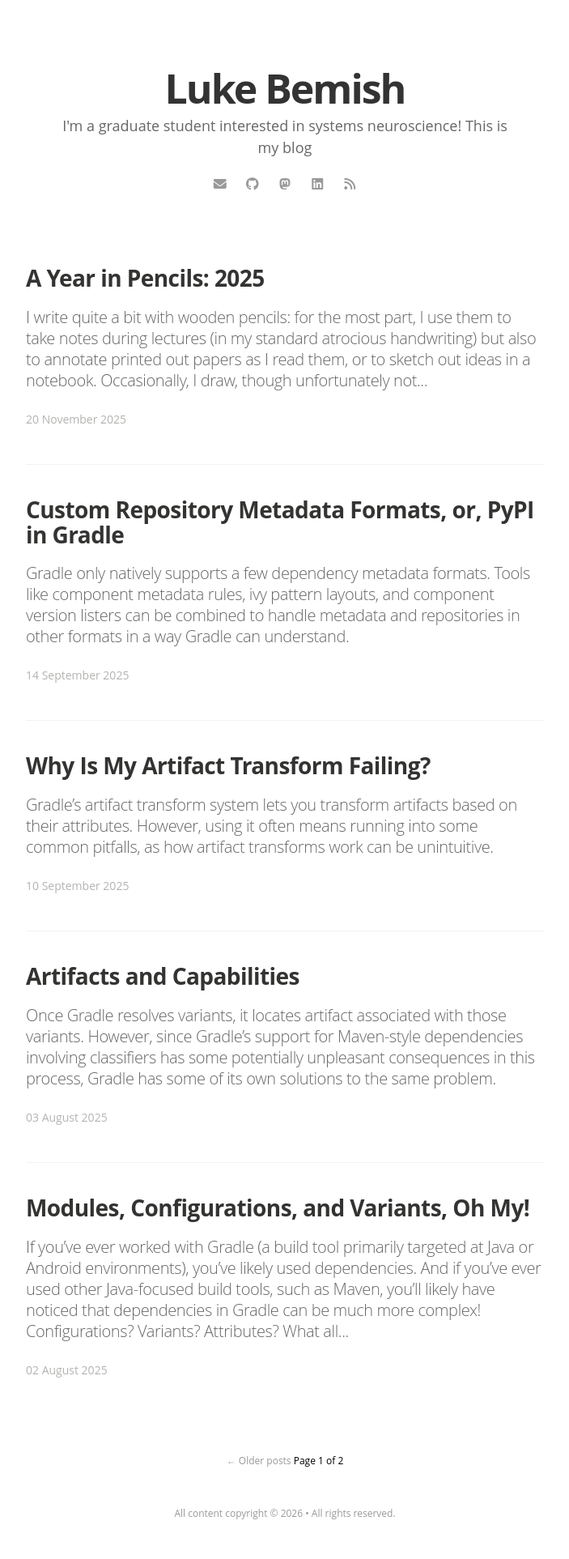
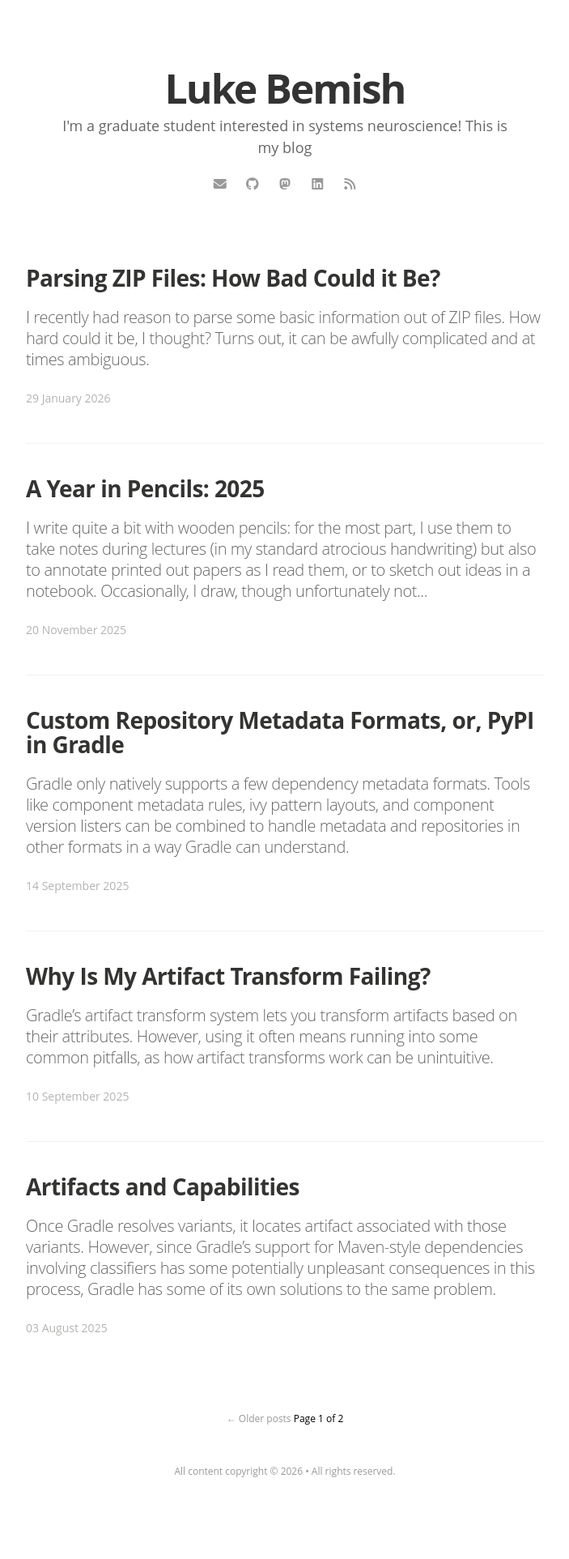
Before and after one commit to lukebemish/lukebemish.github.io, a Jekyll site: the page built from index.html, in a window 1280 px wide. Shown: the whole page at 81% size, without its empty margins (288-991 px from the left). Built offline with Jekyll 4.4.1, drawn with Linux system fonts in a browser that asks for light colours; nearby versions of some CDN libraries; some web fonts are replaced; the list of posts is cut into pages by our own code; after the commit the page ends 1873 px from its top, so only the background shows below that; part of the change alters nothing that is shown.

Commit message:
2025-01-29: Parsing ZIP Files

````diff
--- /dev/null
+++ b/_posts/2026-01-29-zip-files.md
@@ -0,0 +1,168 @@
+---
+layout: post
+title: 'Parsing ZIP Files: How Bad Could it Be?'
+author: Luke Bemish
+---
+
+I recently had reason to parse some basic information out of ZIP files. How hard could it be, I thought? Turns out, it can be awfully complicated and at times ambiguous.
+
+## The spec
+
+To start with, there're a few different specifications for ZIP files floating around. PKWARE publishes their "APPNOTE" describing the file format, with the most recent
+available version being [6.3.10](https://pkwaredownloads.blob.core.windows.net/pem/APPNOTE-6.3.10.txt), intended to ensure the interoperability of ZIP files across different
+implementations. There's also the [Info-ZIP Application Note](http://www.info-zip.org/doc/appnote-19970311-iz.zip), upon which Java's utilities for reading ZIP files, and by proxy `.jar` files, is based. The Info-ZIP note that Java references is based on an older version of PKWARE's appnote from 1996 that has been, to quote the disclaimer at the front, "unofficially corrected and extended". I figured I would start with PKWARE's APPNOTE, since the two don't seem to differ that much in the parts I was interested in.
+
+## The file structure
+
+First thing's first, the piece of a ZIP file that identifies it as such is the end of central directory header (EOCD record):
+
+> A ZIP file MUST contain an "end of central directory record". [...]
+> A ZIP file MUST have only one "end of central directory record". Other
+> records defined in this specification MAY be used as needed to support
+> storage requirements for individual ZIP files
+
+In fact, you can have an "empty" ZIP file that contains nothing but the EOCD record. Then, there're a few other headers that make up a zip file.
+Including just the core records, the general structure of a zip file should look something like:
+
+```
+[local file header 1]
+[file data 1]
+...
+[local file header n]
+[file data n]
+[central directory header 1]
+...
+[central directory header n]
+[end of central directory record]
+```
+
+There are, of course, some extra records that could pop up: various ones for handling encryption, the ZIP64 extension, and various
+other use cases. For what I was doing, I didn't foresee having to handle any of this (my goal was to pull out specific information from the ZIP,
+not to build a full-fledged ZIP utility, after all).
+
+Let's take a look at the EOCD record:
+
+```
+end of central dir signature    4 bytes  (0x06054b50)
+number of this disk             2 bytes
+number of the disk with the
+start of the central directory  2 bytes
+total number of entries in the
+central directory on this disk  2 bytes
+total number of entries in
+the central directory           2 bytes
+size of the central directory   4 bytes
+offset of start of central
+directory with respect to
+the starting disk number        4 bytes
+.ZIP file comment length        2 bytes
+.ZIP file comment       (variable size)
+```
+
+Hmm... we get a magic number, some information to locate the rest of the central directory, and... wait what?
+
+```
+.ZIP file comment length        2 bytes
+.ZIP file comment       (variable size)
+```
+
+Ooookay. So the EOCD record, which is what tells us that this file is a ZIP file to begin with, can't just be located by looking for the magic number at a fixed offset from the end, since it ends with a variable-length field. This looks fun!
+
+## Reading records
+
+With this in mind, there are a few naive ways to start parsing a ZIP: do I parse from the front, looking at the magic numbers for the various records as I go? Or do I start from the end, find the EOCD record, and then locate the other records from there?
+
+The format seems to force my hand here to a degree; ZIP files are allowed to be "self-extracting", including code to extract them for some platform. For a file to be
+self-extracting and still be a valid ZIP file, you would need to shove some executable logic at the front of the file before any of the ZIP records start:
+
+```
+[executable stub]
+[files]
+[central directory]
+[EOCD]
+```
+
+And there's nothing to say that that executable stub couldn't contain byte sequences identical to the magic numbers for ZIP records. In other words, you can have junk data
+present at the start of a ZIP file and still have it be a valid ZIP file.
+
+At some level, this makes sense; if junk data is allowed at the beginning of a ZIP file or elsewhere within it, you could delete or update files from a ZIP without having to modify the early parts of the file this way, with the old local file header and data simply becoming junk data while you modify the EOCD and/or append the new version of the file to the end. This could be quite useful when working with ZIP files spread across multiple disks (though I doubt that's as common of a use case now as it must have been when the format was first designed).
+
+With that in mind, it looks like the only valid way to determine the structure of the ZIP file is to find the EOCD record, and then to work from there. The EOCD record will
+point to the rest of the central directory, which in turn points to the local file headers and data. There's just one issue: there are at least two ways to look for the EOCD record.
+
+## A truly awful ZIP file
+
+The EOCD record is identified by its magic number. However, it by no means will necessarily be the only occurrence of that magic number in the file: for instance, if another zip is stored uncompressed within the zip, its EOCD record will also be present (albeit pointing to nonsensical offsets, and with an incorrect comment length). So it seems like one approach would be to scan through from the front of the file (or from the maximum-length-of-an-EOCD-record offset from the end of the file, rather) looking for the magic number, and then validate that it's a valid EOCD record that reaches the end of the file.
+
+Of course, you could _also_ scan backwards from the end of the file, looking for the magic number, and then validating that it's followed by a valid EOCD record once you find it. Surely these two approaches would yield the same result, right?
+
+A ZIP file can contain arbitrary junk data at the start, which is necessary to support self-extracting ZIP archives. PKWARE's spec also doesn't seem to place any restrictions on the contents of the ZIP file comment field in the EOCD record, other than the limit on its length, so in theory you could store whatever you wanted to _there_ too. So what would happen if you made a ZIP file with an EOCD record whose comment field contained another ZIP file, such that no matter which EOCD record you find first, you get a valid ZIP file? Something like
+
+```
+[files (A)]
+[central directory (A)]
+[EOCD (A) with comment containing:
+    [files (B)]
+    [central directory (B)]
+    [EOCD (B)]
+]
+```
+
+Where all the offsets are valid and the like. Making such a file manually isn't that hard; I just took two ZIP files, added the size of the former to all the offsets in the latter's EOCD and central directory headers, and then set the comment length of the former's EOCD to the size of the latter and combined the two. You can download the resulting ZIP file [here](/assets/files/posts/2026-01-29-zip-files/why.zip).
+
+## Implementation details
+
+It would be lovely if everyone had decided to parse this kind of file the same way, but unfortunately that seems to not be the case. The archive contains a single `foo.txt` file if you locate the first EOCD record, and a single `bar.txt` file if you locate the second one. Here's how various implementations treat it:
+
+<table>
+    <tbody>
+        <tr>
+            <th colspan="2"><strong>Command line utilities</strong></th>
+        </tr>
+        <tr>
+            <td><code>unzip</code> (UnZip 6.00)</td>
+            <td><code>bar.txt</code></td>
+        </tr>
+        <tr>
+            <td><code>7z</code> (7-Zip 23.01)</td>
+            <td><code>foo.txt</code></td>
+        </tr>
+        <tr>
+            <th colspan="2"><strong>Java</strong> (OpenJDK 21.0.9+10-Ubuntu-124.04)</th>
+        </tr>
+        <tr>
+            <td><code>ZipFile</code> API</td>
+            <td><code>bar.txt</code></td>
+        </tr>
+        <tr>
+            <td>ZIP-backed <code>FileSystem</code></td>
+            <td><code>bar.txt</code></td>
+        </tr>
+        <tr>
+            <td><code>ZipInputStream</code></td>
+            <td><code>foo.txt</code></td>
+        </tr>
+        <tr>
+            <th colspan="2"><strong>Python</strong> (3.12.3)</th>
+        </tr>
+        <tr>
+            <td><code>zipfile</code> module</td>
+            <td><code>bar.txt</code></td>
+        </tr>
+        <tr>
+            <th colspan="2"><strong>Julia</strong></th>
+        </tr>
+        <tr>
+            <td><code>ZipFile.jl</code> (v0.1.0)</td>
+            <td><code>bar.txt</code></td>
+        </tr>
+        <tr>
+            <td><code>ZipArchives.jl</code> (v2.6.0)</td>
+            <td><code>bar.txt</code></td>
+        </tr>
+    </tbody>
+</table>
+
+The behavior of `ZipInputStream` and its difference from the other java implementations makes some sense: the API has some inherent quirks due to reading a ZIP from a non-seekable stream, where it can't check the EOCD record until it's already provided you with all the entries. The ZIP format seems to be unfriendly to streaming in general; a tradeoff of the ease-of-updating-or-deleting that placing the EOCD record at the end of the file provides, I suppose.
+
+It looks like most implementations are (excluding potential weirdness with approaches that read from streams) working from the end of the file backwards to find the last valid EOCD record. I am somewhat curious why (given that the EOCD record must be at the end of the file, and identifies it as a zip) the magic number wasn't placed at the end of the record and the fields reordered as needed to avoid this sort of ambiguity, but I suppose it's enough of a strange edge case you'd have to try rather hard to run into it.
--- a/css/custom.scss
+++ b/css/custom.scss
@@ -134,3 +134,12 @@ i.fa-fw {
 #close-subscribe-dialog:hover {
     cursor: pointer;
 }
+
+table td, table th {
+    padding: 0.5em 1em;
+}
+
+table {
+    width: 100%;
+    margin-bottom: 1em;
+}
````
Also changed, not shown: 1 other file.
